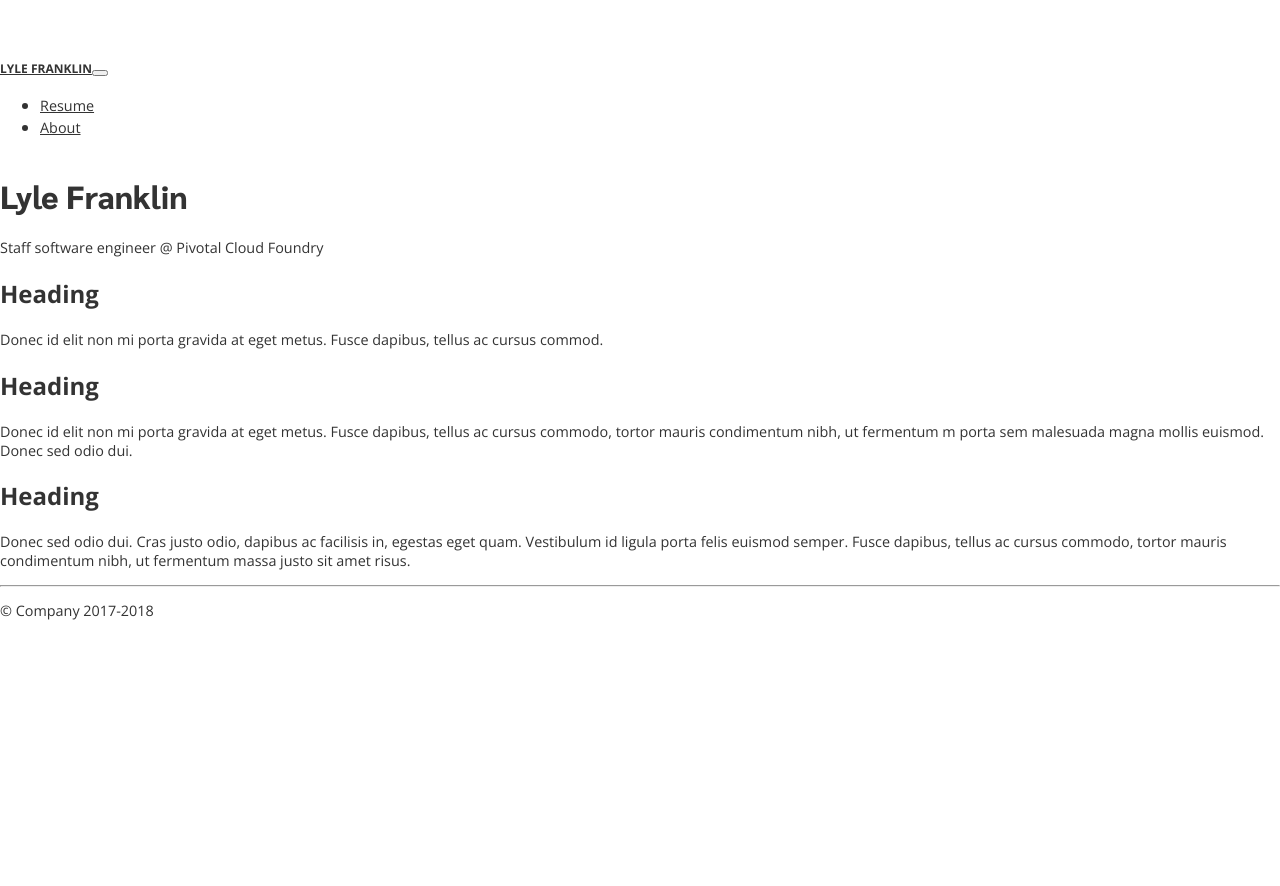
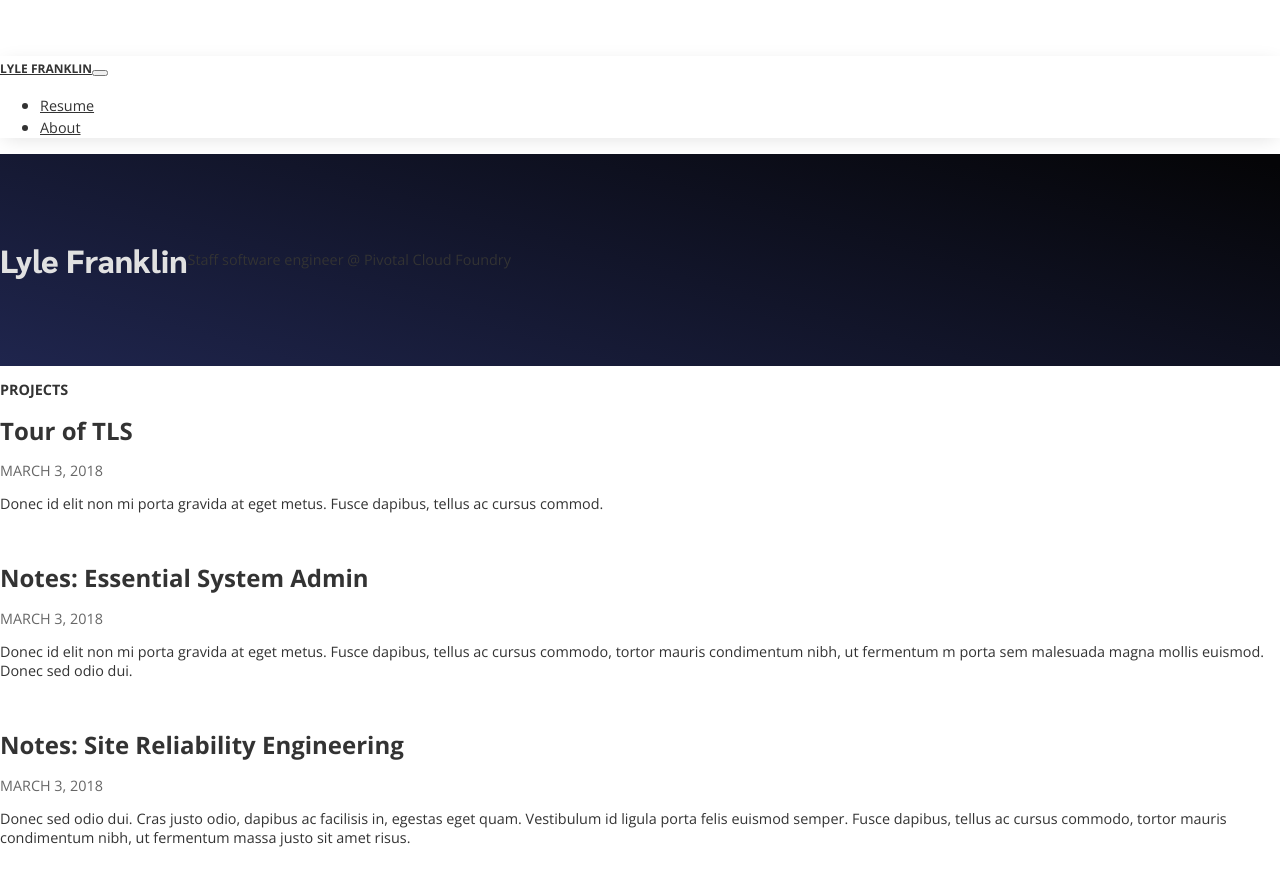
Before and after one commit to skveerkamp/gatsby-homepage, a Gatsby site: page / in a window 1280 px wide. Built offline with nearby package versions, Linux system fonts and the light colour scheme; Gatsby itself is replaced by a stand-in of ours.

Commit message:
Typography updates to home page

```diff
--- a/src/layouts/layout.scss
+++ b/src/layouts/layout.scss
@@ -14,8 +14,41 @@ body {
       text-decoration: underline !important;
       color:#D2402D;
     }
+  }
 
+  .title-link{
+      color:#333;
+      transition: all 0.4s;
+      font-size: 1.5em;
+      font-weight: 600;
+    &:hover{
+      color:#666;
+      text-decoration: underline;
+    }
+  }
 
+  h2{
+    font-size: 1.5em;
+    font-weight: 600;
+  }
+
+  h3{
+    font-size: .9em;
+    font-weight: 600;
+    color:#333;
+    text-transform: uppercase;
+    margin-bottom:1em;
+  }
+
+  .date{
+    text-transform: uppercase;
+    color: #666;
+  }
+
+  .navbar{
+    -webkit-box-shadow: 0px 4px 19px -4px rgba(0,0,0,0.13);
+-moz-box-shadow: 0px 4px 19px -4px rgba(0,0,0,0.13);
+box-shadow: 0px 4px 19px -4px rgba(0,0,0,0.13);
   }
 
   .navbar-brand {
@@ -26,8 +59,6 @@ body {
     &:hover{
       color:#666;
     }
-
-
   }
 
   a.nav-link{
@@ -38,8 +69,33 @@ body {
 
   }
 
+  .jumbotron{
+    background:#000;
+    background-image:linear-gradient(-164deg, #050507 2%, #1F254D 100%);
+    border-radius:0;
+
+    .jumbotron-inner{
+      display: flex;
+      margin: 0 auto;
+      align-items: center;
+      padding-top: 4em;
+      padding-bottom: 4em;
+    }
+  }
+
   .display-3{
     font-family: 'Sarabun', sans-serif;
     font-weight: 800;
+    color:#e1e1e1;
+  }
+
+  .margin-bottom{
+    margin-bottom:3em;
+  }
+
+  footer{
+    background:#E36740;
+    color:#fff;
+    padding:1em;
   }
 }
--- a/src/pages/index.js
+++ b/src/pages/index.js
@@ -9,36 +9,90 @@ const IndexPage = () => (
 
 
   <div className="jumbotron">
-    <div className="container">
+    <div className="jumbotron-inner container">
       <h1 className="display-3">Lyle Franklin</h1>
       <p>Staff software engineer @ Pivotal Cloud Foundry</p>
     </div>
   </div>
 
   <div className="container">
+  <h3>Projects</h3>
     <div className="row">
       <div className="col-md-4">
-        <h2>Heading</h2>
+      <div className="margin-bottom">
+        <Link className="title-link">Tour of TLS</Link>
+        <p className="date">March 3, 2018</p>
         <p>Donec id elit non mi porta gravida at eget metus. Fusce dapibus, tellus ac cursus commod. </p>
       </div>
+      </div>
       <div className="col-md-4">
-        <h2>Heading</h2>
+      <div className="margin-bottom">
+        <Link className="title-link">Notes: Essential System Admin</Link>
+        <p className="date">March 3, 2018</p>
         <p>Donec id elit non mi porta gravida at eget metus. Fusce dapibus, tellus ac cursus commodo, tortor mauris condimentum nibh, ut fermentum m porta sem malesuada magna mollis euismod. Donec sed odio dui. </p>
       </div>
+      </div>
       <div className="col-md-4">
-        <h2>Heading</h2>
+      <div className="margin-bottom">
+        <Link className="title-link">Notes: Site Reliability Engineering</Link>
+        <p className="date">March 3, 2018</p>
         <p>Donec sed odio dui. Cras justo odio, dapibus ac facilisis in, egestas eget quam. Vestibulum id ligula porta felis euismod semper. Fusce dapibus, tellus ac cursus commodo, tortor mauris condimentum nibh, ut fermentum massa justo sit amet risus.</p>
       </div>
+      </div>
     </div>
-
-    <hr/>
+    <div className="row">
+      <div className="col-md-4">
+      <div className="margin-bottom">
+        <Link className="title-link">Tour of TLS</Link>
+        <p className="date">March 3, 2018</p>
+        <p>Donec id elit non mi porta gravida at eget metus. Fusce dapibus, tellus ac cursus commod. </p>
+      </div>
+      </div>
+      <div className="col-md-4">
+      <div className="margin-bottom">
+        <Link className="title-link">Notes: Essential System Admin</Link>
+        <p className="date">March 3, 2018</p>
+        <p>Donec id elit non mi porta gravida at eget metus. Fusce dapibus, tellus ac cursus commodo, tortor mauris condimentum nibh, ut fermentum m porta sem malesuada magna mollis euismod. Donec sed odio dui. </p>
+      </div>
+      </div>
+      <div className="col-md-4">
+      <div className="margin-bottom">
+        <Link className="title-link">Notes: Site Reliability Engineering</Link>
+        <p className="date">March 3, 2018</p>
+        <p>Donec sed odio dui. Cras justo odio, dapibus ac facilisis in, egestas eget quam. Vestibulum id ligula porta felis euismod semper. Fusce dapibus, tellus ac cursus commodo, tortor mauris condimentum nibh, ut fermentum massa justo sit amet risus.</p>
+      </div>
+      </div>
+    </div>
+    <div className="row">
+      <div className="col-md-4">
+      <div className="margin-bottom">
+        <Link className="title-link">Tour of TLS</Link>
+        <p className="date">March 3, 2018</p>
+        <p>Donec id elit non mi porta gravida at eget metus. Fusce dapibus, tellus ac cursus commod. </p>
+      </div>
+      </div>
+      <div className="col-md-4">
+      <div className="margin-bottom">
+        <Link className="title-link">Notes: Essential System Admin</Link>
+        <p className="date">March 3, 2018</p>
+        <p>Donec id elit non mi porta gravida at eget metus. Fusce dapibus, tellus ac cursus commodo, tortor mauris condimentum nibh, ut fermentum m porta sem malesuada magna mollis euismod. Donec sed odio dui. </p>
+      </div>
+      </div>
+      <div className="col-md-4">
+      <div className="margin-bottom">
+        <Link className="title-link">Notes: Site Reliability Engineering</Link>
+        <p className="date">March 3, 2018</p>
+        <p>Donec sed odio dui. Cras justo odio, dapibus ac facilisis in, egestas eget quam. Vestibulum id ligula porta felis euismod semper. Fusce dapibus, tellus ac cursus commodo, tortor mauris condimentum nibh, ut fermentum massa justo sit amet risus.</p>
+      </div>
+      </div>
+    </div>
 
   </div>
 
 </main>
 
-<footer class="container">
-  <p>&copy; Company 2017-2018</p>
+<footer>
+  <span>&copy; Company 2017-2018</span>
 </footer>
 </div>
 )
```
Also changed, not shown: src/images/astro2.svg (added). Lines whose indentation alone changed are shown as unchanged.
